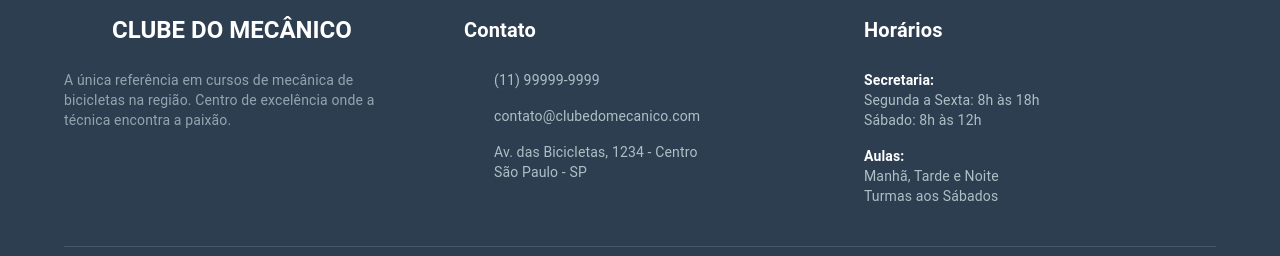
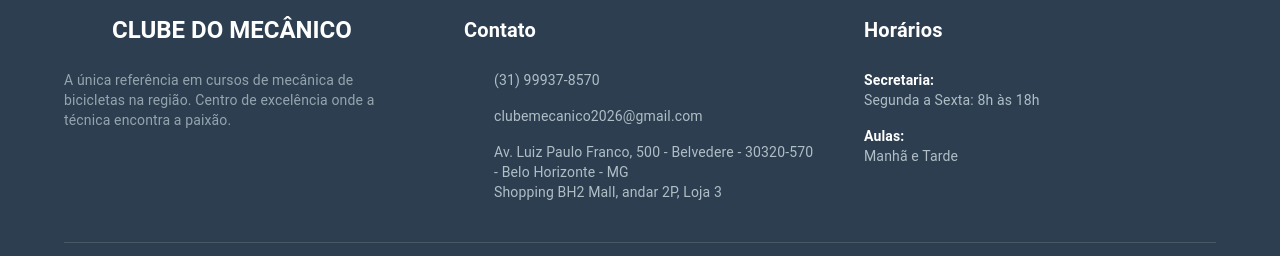
Before and after one commit to Brunomananias/clube-mecanico, a React (Vite) app: page / in a window 1280 px wide. Shown: the part 3148-3404 px from the top of the page. Built offline with nearby package versions, Linux system fonts and the light colour scheme; no server answers; some icons are missing.

Commit message:
Alteração no footer

```diff
--- a/src/pages/Home.tsx
+++ b/src/pages/Home.tsx
@@ -7,7 +7,6 @@ import {
   Box,
   Card,
   CardContent,
-  IconButton,
   Chip,
   Stack,
   Divider,
@@ -23,9 +22,9 @@ import EngineeringIcon from "@mui/icons-material/Engineering";
 import PedalBikeIcon from "@mui/icons-material/PedalBike";
 import CheckCircleIcon from "@mui/icons-material/CheckCircle";
 import SchoolIcon from "@mui/icons-material/School";
-import FacebookIcon from "@mui/icons-material/Facebook";
-import InstagramIcon from "@mui/icons-material/Instagram";
-import YouTubeIcon from "@mui/icons-material/YouTube";
+// import FacebookIcon from "@mui/icons-material/Facebook";
+// import InstagramIcon from "@mui/icons-material/Instagram";
+// import YouTubeIcon from "@mui/icons-material/YouTube";
 import EmailIcon from "@mui/icons-material/Email";
 import PhoneIcon from "@mui/icons-material/Phone";
 import LocationOnIcon from "@mui/icons-material/LocationOn";
@@ -754,7 +753,7 @@ const Home: React.FC = () => {
                 className="footer-redes-sociais"
                 style={{ marginTop: "20px" }}
               >
-                <IconButton
+                {/* <IconButton
                   color="inherit"
                   size="small"
                   className="rede-social"
@@ -777,7 +776,7 @@ const Home: React.FC = () => {
                   sx={{ color: "white" }}
                 >
                   <YouTubeIcon />
-                </IconButton>
+                </IconButton> */}
               </div>
             </div>
 
@@ -798,7 +797,7 @@ const Home: React.FC = () => {
                     sx={{ color: "#90caf9" }}
                   />
                   <Typography variant="body2" sx={{ color: "#b0bec5" }}>
-                    (11) 99999-9999
+                    (31) 99937-8570
                   </Typography>
                 </div>
                 <div className="footer-contato">
@@ -807,7 +806,7 @@ const Home: React.FC = () => {
                     sx={{ color: "#90caf9" }}
                   />
                   <Typography variant="body2" sx={{ color: "#b0bec5" }}>
-                    contato@clubedomecanico.com
+                    clubemecanico2026@gmail.com
                   </Typography>
                 </div>
                 <div className="footer-contato">
@@ -820,9 +819,9 @@ const Home: React.FC = () => {
                     className="contato-endereco"
                     sx={{ color: "#b0bec5" }}
                   >
-                    Av. das Bicicletas, 1234 - Centro
+                    Av. Luiz Paulo Franco, 500 - Belvedere - 30320-570 - Belo Horizonte - MG
                     <br />
-                    São Paulo - SP
+                    Shopping BH2 Mall, andar 2P, Loja 3
                   </Typography>
                 </div>
               </div>
@@ -881,8 +880,6 @@ const Home: React.FC = () => {
                     <strong style={{ color: "white" }}>Secretaria:</strong>
                     <br />
                     Segunda a Sexta: 8h às 18h
-                    <br />
-                    Sábado: 8h às 12h
                   </Typography>
                   <Typography
                     variant="body2"
@@ -891,9 +888,7 @@ const Home: React.FC = () => {
                   >
                     <strong style={{ color: "white" }}>Aulas:</strong>
                     <br />
-                    Manhã, Tarde e Noite
-                    <br />
-                    Turmas aos Sábados
+                    Manhã e Tarde
                   </Typography>
                 </>
               )}
```
